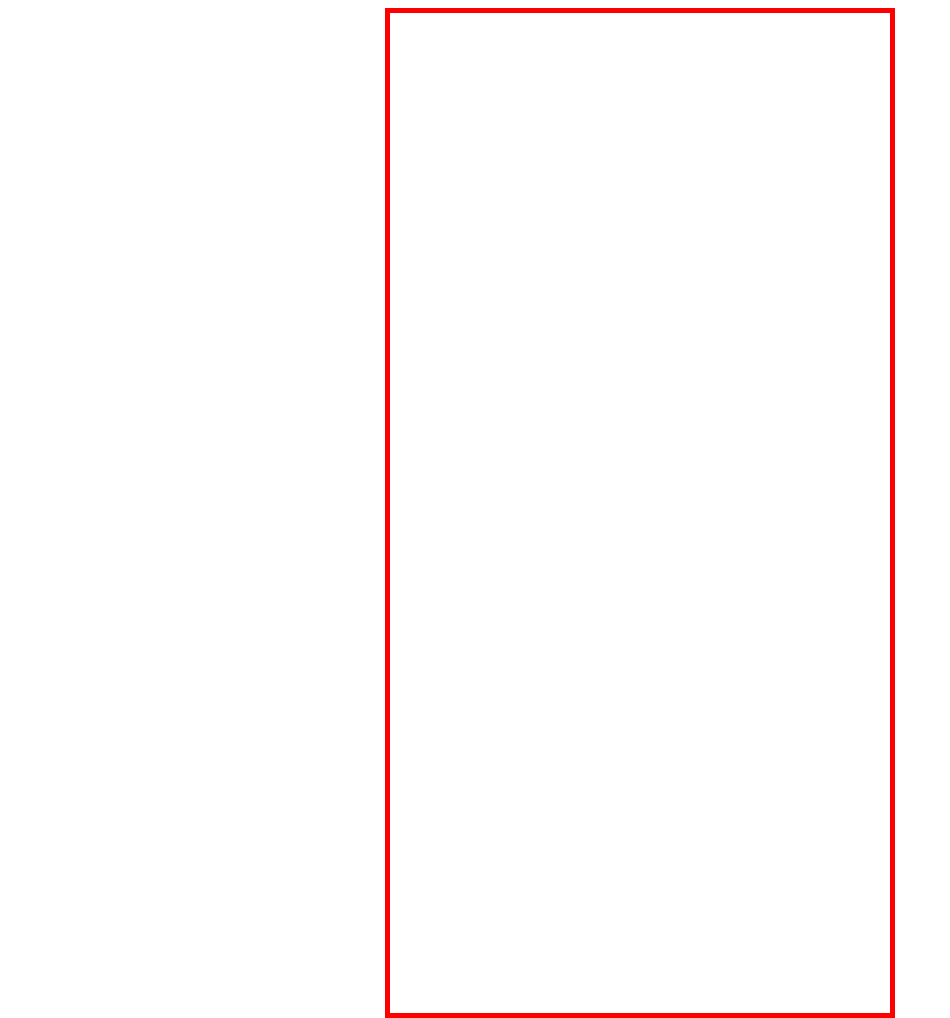
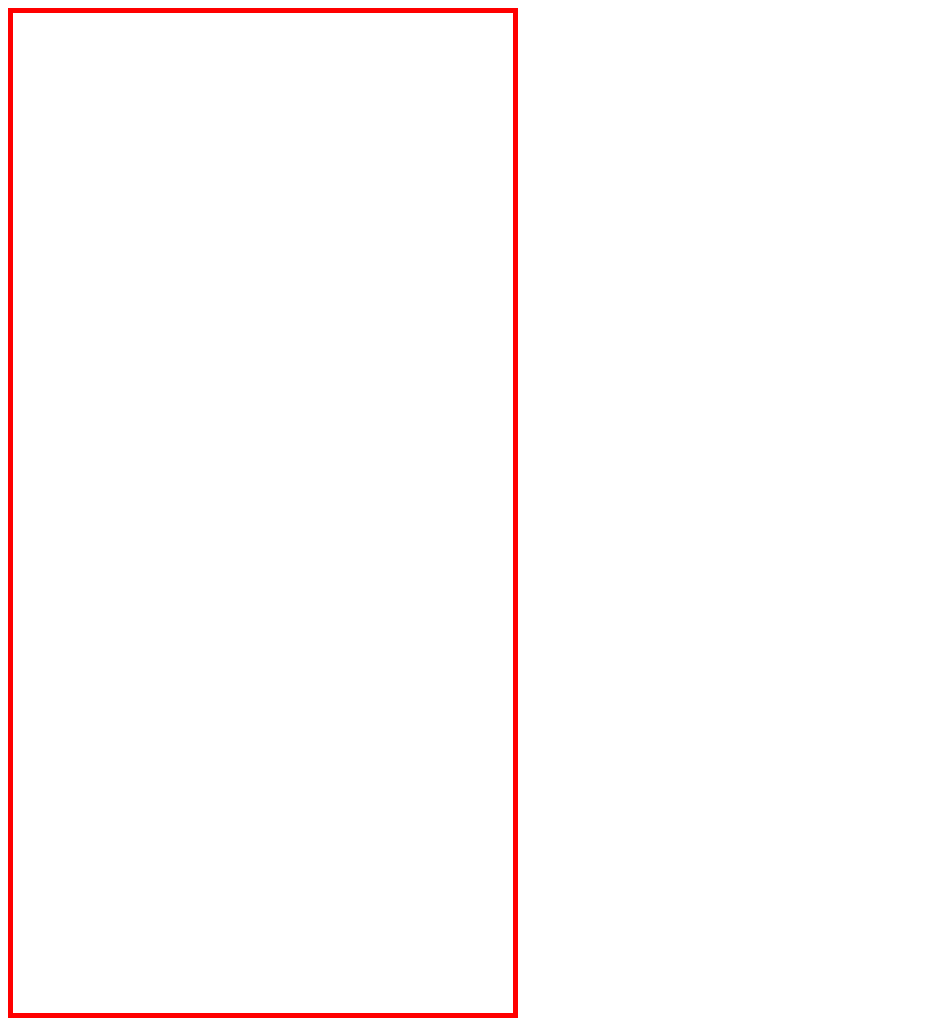
Before and after one commit to madma/project01, a plain HTML site: page index.html in a window 1280 px wide. Shown: the whole page, without its empty margins (0-950 px from the left). Drawn offline with nearby package versions, Linux system fonts and the light colour scheme.

Commit message:
initialize no-canvas version

```diff
--- a/css/style.css
+++ b/css/style.css
@@ -10,3 +10,9 @@ canvas {
   border: 5px solid red;
   margin: 0 auto;
 }
+
+div.board {
+  width: 500px;
+  height: 1000px;
+  border: 5px solid red;
+}
--- a/index.html
+++ b/index.html
@@ -9,9 +9,10 @@
 </head>
 <body>
   <div class="main">
-    <canvas id="well" width="500" height="1000"></canvas>
+    <div class="board">
 
+    </div>
   </div>
-  <script src="js/main.js"></script>
+  <script src="js/main_.js"></script>
 </body>
 </html>
--- /dev/null
+++ b/js/main_.js
@@ -0,0 +1 @@
+console.log("main_.js loaded!");
```
